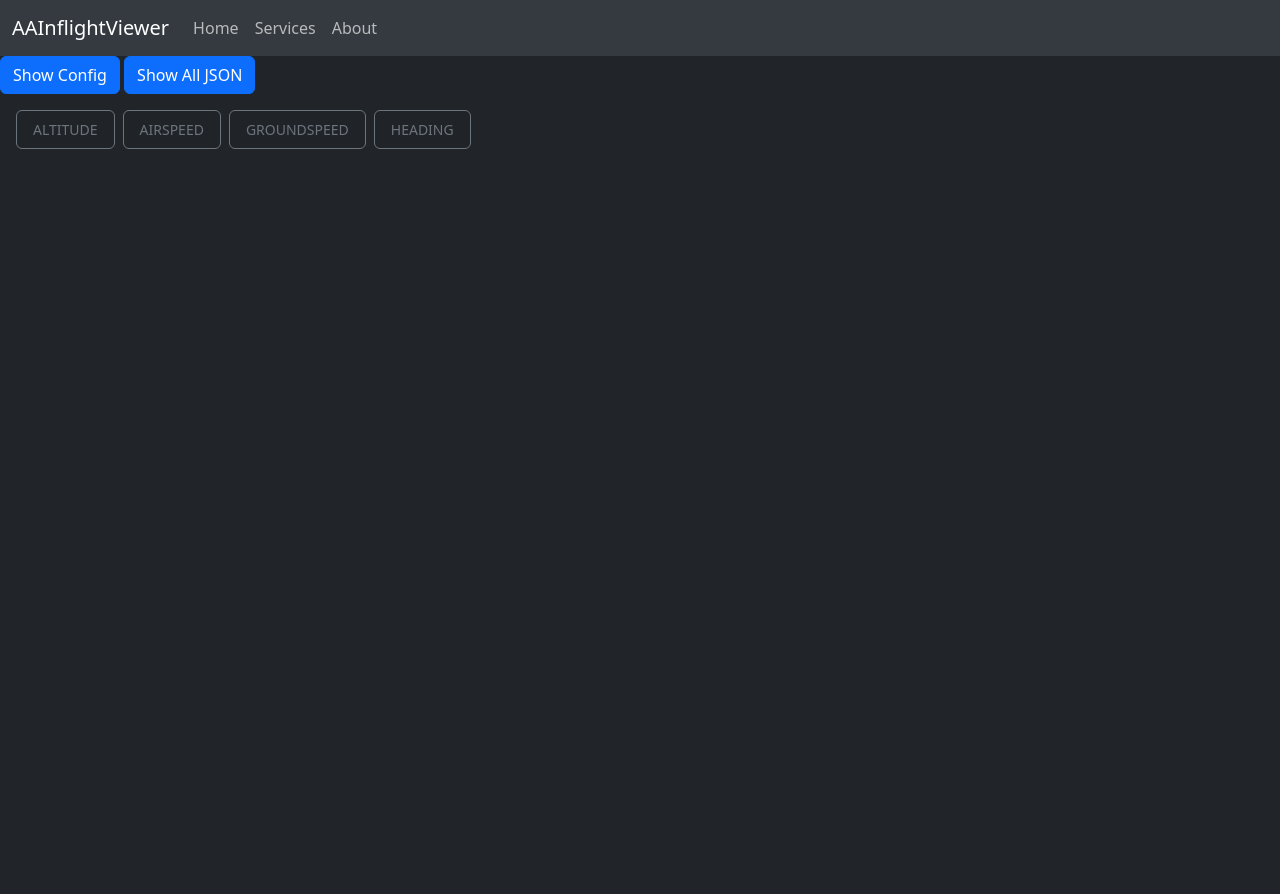
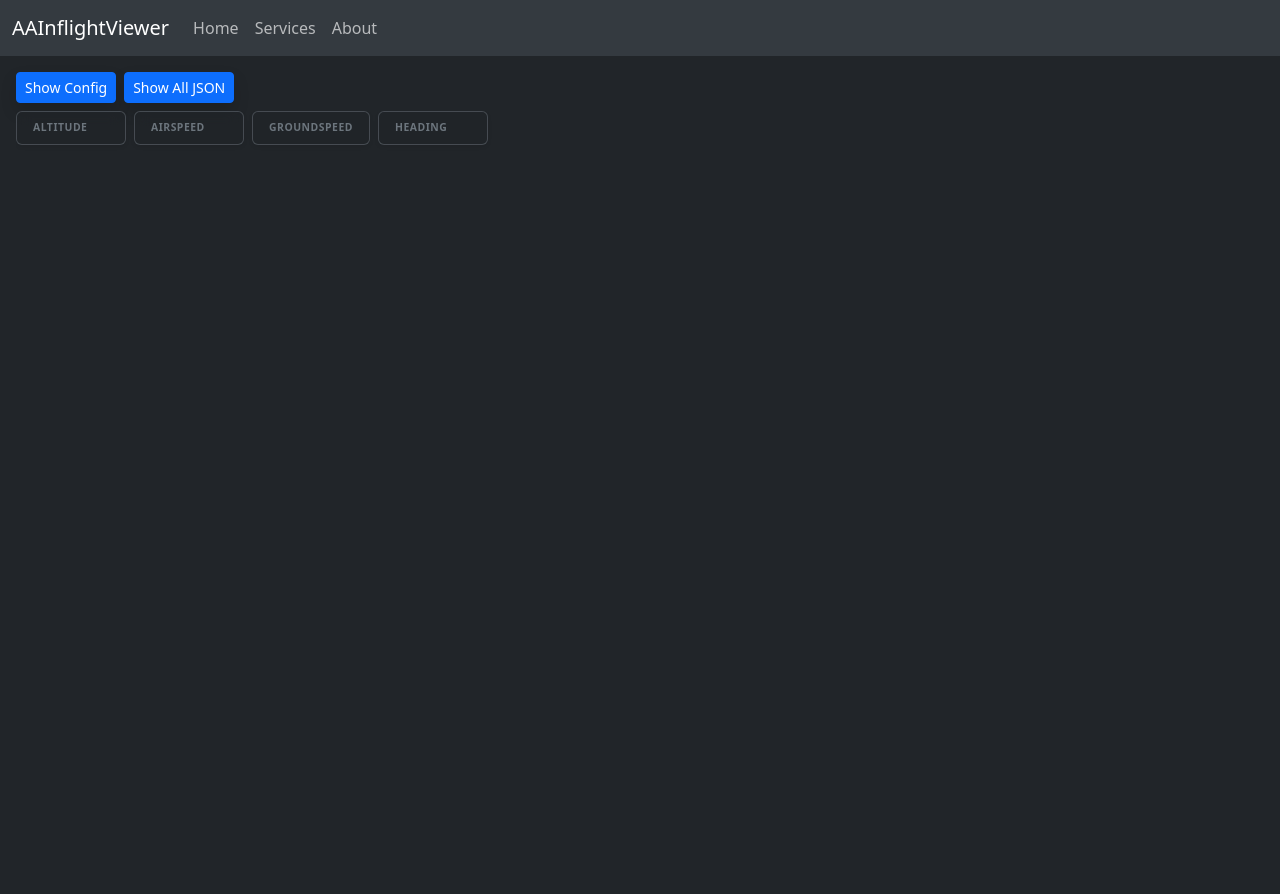
Before and after one commit to dawson-friesenhahn/aa-inflight-viewer, a Flask app: page / in a window 1280 px wide. After the commit the page ends 145 px from the top, so only its background shows below. Run offline with Flask 3, Linux system fonts and the light colour scheme; some libraries are stand-ins or nearby versions.

Commit message:
Gemeni'd the heck out of the HUD

```diff
--- a/templates/mapView.html
+++ b/templates/mapView.html
@@ -7,45 +7,84 @@
 }
 </script>
 
-<a class="btn btn-primary" data-bs-toggle="offcanvas" href="#offcanvas-config">Show Config</a>
-<a class="btn btn-primary" data-bs-toggle="offcanvas" href="#offcanvas-json">Show All JSON</a>
-<!-- Stolen from gemini. Can we do better? Dynamic sizing? -->
-<!-- Wrapper: relative positioning + zero margins/padding -->
-<div class="position-relative w-100 vh-100 overflow-hidden">
+<style>
+  /* Turn the entire page into a flex column to perfectly accommodate the navbar */
+  body {
+    display: flex;
+    flex-direction: column;
+    height: 100vh;
+    overflow: hidden; /* Prevents the whole page from scrolling */
+    margin: 0;
+  }
 
-  <!-- Globe Canvas -->
-  <div class="container-fluid p-0 w-100 h-100" id="globe"></div>
+  /* Glassmorphism Effect */
+  .hud-card {
+    backdrop-filter: blur(8px);
+    -webkit-backdrop-filter: blur(8px);
+    min-width: 110px;
+  }
 
-  <!-- HUD Overlay: absolute, top-left, flexbox gap -->
-  <div class="position-absolute top-0 start-0 p-3 d-flex gap-2 pe-none" style="z-index: 10;">
+  /* Enable touch-dragging/scrolling on the HUD ribbon */
+  .hud-scroll-container {
+    pointer-events: auto;
+    -webkit-overflow-scrolling: touch;
+    scrollbar-width: none; /* Firefox */
+    touch-action: pan-x; /* Restrict mobile swipe to horizontal only */
+  }
 
-    <!-- HUD Card 1 -->
-    <div class="bg-dark bg-opacity-75 text-white p-2 px-3 rounded border border-secondary pe-auto">
-      <small class="text-uppercase text-secondary d-block fs-7">Altitude</small>
-      <span class="fw-bold font-monospace text-info fs-5" id="hud-altitude"></span>
+  .hud-scroll-container::-webkit-scrollbar {
+    display: none; /* Chrome, Safari, Edge */
+  }
+</style>
+
+<!-- Outer Shell: flex-grow-1 forces this div to fill the space left below the navbar -->
+<div id="map-wrapper" class="flex-grow-1 position-relative w-100 bg-dark overflow-hidden">
+
+  <!-- Globe Canvas Wrapper -->
+  <div id="globe" class="position-absolute top-0 start-0 w-100 h-100"></div>
+
+  <!-- HUD Overlay Container -->
+  <div class="position-absolute top-0 start-0 w-100 p-2 p-md-3 pe-none" style="z-index: 10;">
+
+    <!-- Config Buttons -->
+    <div class="d-flex gap-2 mb-2 pe-auto">
+      <a class="btn btn-sm btn-primary shadow" data-bs-toggle="offcanvas" href="#offcanvas-config">Show Config</a>
+      <a class="btn btn-sm btn-primary shadow" data-bs-toggle="offcanvas" href="#offcanvas-json">Show All JSON</a>
     </div>
 
-    <!-- HUD Card 2 -->
-    <div class="bg-dark bg-opacity-75 text-white p-2 px-3 rounded border border-secondary pe-auto">
-      <small class="text-uppercase text-secondary d-block fs-7">Airspeed</small>
-      <span class="fw-bold font-monospace text-info fs-5" id="hud-airspeed"></span>
+    <!-- Horizontally Scrollable HUD Ribbon -->
+    <div class="d-flex flex-nowrap gap-2 overflow-x-auto pb-2 hud-scroll-container">
+
+      <!-- Altitude -->
+      <div class="hud-card pe-auto bg-dark bg-opacity-75 text-white p-2 px-3 rounded border border-secondary border-opacity-50 shadow-sm flex-shrink-0">
+        <div class="text-uppercase text-secondary fw-semibold small" style="font-size: 0.65rem; letter-spacing: 0.05em;">Altitude</div>
+        <div class="fw-bold font-monospace text-info fs-6 fs-md-5" id="hud-altitude"></div>
+      </div>
+
+      <!-- Airspeed -->
+      <div class="hud-card pe-auto bg-dark bg-opacity-75 text-white p-2 px-3 rounded border border-secondary border-opacity-50 shadow-sm flex-shrink-0">
+        <div class="text-uppercase text-secondary fw-semibold small" style="font-size: 0.65rem; letter-spacing: 0.05em;">Airspeed</div>
+        <div class="fw-bold font-monospace text-info fs-6 fs-md-5" id="hud-airspeed"></div>
+      </div>
+
+      <!-- Groundspeed -->
+      <div class="hud-card pe-auto bg-dark bg-opacity-75 text-white p-2 px-3 rounded border border-secondary border-opacity-50 shadow-sm flex-shrink-0">
+        <div class="text-uppercase text-secondary fw-semibold small" style="font-size: 0.65rem; letter-spacing: 0.05em;">Groundspeed</div>
+        <div class="fw-bold font-monospace text-info fs-6 fs-md-5" id="hud-groundspeed"></div>
+      </div>
+
+      <!-- Heading -->
+      <div class="hud-card pe-auto bg-dark bg-opacity-75 text-white p-2 px-3 rounded border border-secondary border-opacity-50 shadow-sm flex-shrink-0">
+        <div class="text-uppercase text-secondary fw-semibold small" style="font-size: 0.65rem; letter-spacing: 0.05em;">Heading</div>
+        <div class="fw-bold font-monospace text-info fs-6 fs-md-5" id="hud-heading"></div>
+      </div>
+
     </div>
-
-    <div class="bg-dark bg-opacity-75 text-white p-2 px-3 rounded border border-secondary pe-auto">
-      <small class="text-uppercase text-secondary d-block fs-7">Groundspeed</small>
-      <span class="fw-bold font-monospace text-info fs-5" id="hud-groundspeed"></span>
-    </div>
-
-    <div class="bg-dark bg-opacity-75 text-white p-2 px-3 rounded border border-secondary pe-auto">
-      <small class="text-uppercase text-secondary d-block fs-7">Heading</small>
-      <span class="fw-bold font-monospace text-info fs-5" id="hud-heading"></span>
-    </div>
-
   </div>
 </div>
 
-<!-- Show All the JSON -->
-<div class="offcanvas offcanvas-start" tabindex="-1" id="offcanvas-json" aria-labelledby="offcanvasLabel">
+<!-- Offcanvas Panels (z-index 1050 ensures they sit above the navbar and map) -->
+<div class="offcanvas offcanvas-start" tabindex="-1" id="offcanvas-json" aria-labelledby="offcanvasLabel" style="z-index: 1050;">
   <div class="offcanvas-header">
     <h5 class="offcanvas-title" id="offcanvasLabel">All JSON View</h5>
     <button type="button" class="btn-close text-reset" data-bs-dismiss="offcanvas" aria-label="Close"></button>
@@ -55,10 +94,7 @@
   </div>
 </div>
 
-
-
-<!-- Show All the JSON -->
-<div class="offcanvas offcanvas-end" tabindex="-1" id="offcanvas-config" aria-labelledby="offcanvasLabel2">
+<div class="offcanvas offcanvas-end" tabindex="-1" id="offcanvas-config" aria-labelledby="offcanvasLabel2" style="z-index: 1050;">
   <div class="offcanvas-header">
     <h5 class="offcanvas-title" id="offcanvasLabel2">Config</h5>
     <button type="button" class="btn-close text-reset" data-bs-dismiss="offcanvas" aria-label="Close"></button>
@@ -68,11 +104,6 @@
   </div>
 </div>
 
-
-
 <script src="static/dist/map_view.js" type="module"></script>
 
-
-
-
 {% endblock %}
```
Also changed, not shown: js_src/map_view.js (+10 -1 lines).
